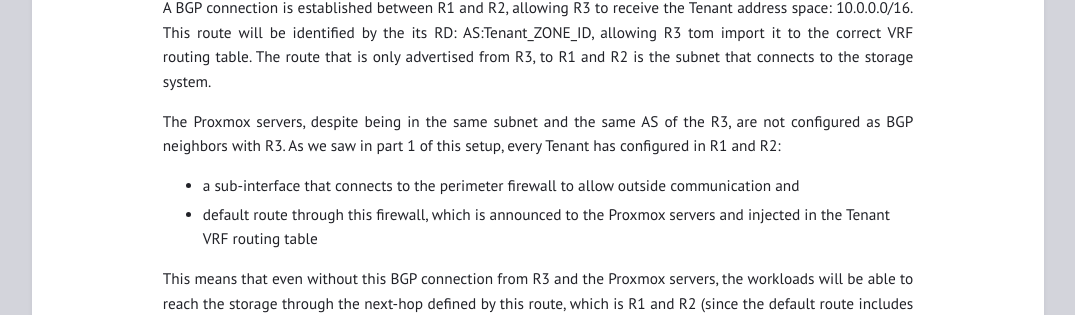
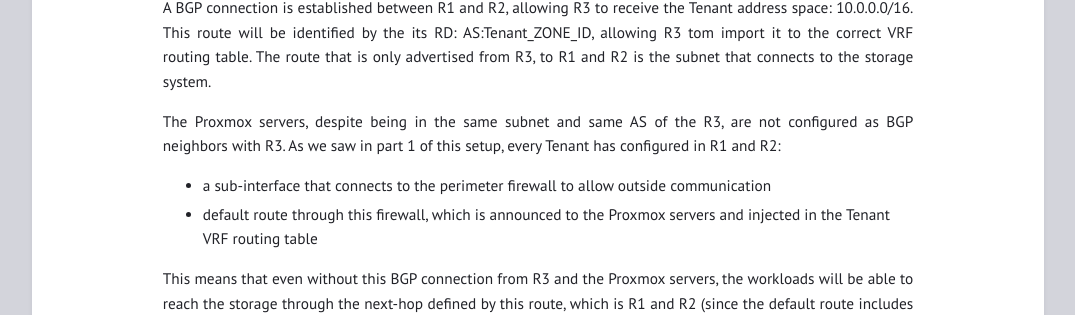
Before and after one commit to lptekdev/homelab, a Jekyll site: the page built from _posts/2025-01-02-proxmox_storage.md, in a window 1280 px wide and 900 px high, scrolled down 710 px. Shown: the part 148-463 px from the top of the window, without its empty margins (102-1177 px from the left). Built offline with Jekyll 4.4.1, drawn with Linux system fonts in a browser that asks for light colours.

Commit message:
minor fix

```diff
--- a/_posts/2025-01-02-proxmox_storage.md
+++ b/_posts/2025-01-02-proxmox_storage.md
@@ -18,8 +18,8 @@ Of course we have the limitation of the 4094 VLANs (without the ones we already
 
 A BGP connection is established between R1 and R2, allowing R3 to receive the Tenant address space: 10.0.0.0/16. This route will be identified by the its RD: AS:Tenant_ZONE_ID, allowing R3 tom import it to the correct VRF routing table. The route that is only advertised from R3, to R1 and R2 is the subnet that connects to the storage system.
 
-The Proxmox servers, despite being in the same subnet and the same AS of the R3, are not configured as BGP neighbors with R3. As we saw in part 1 of this setup, every Tenant has configured in R1 and R2:
-* a sub-interface that connects to the perimeter firewall to allow outside communication and
+The Proxmox servers, despite being in the same subnet and same AS of the R3, are not configured as BGP neighbors with R3. As we saw in part 1 of this setup, every Tenant has configured in R1 and R2:
+* a sub-interface that connects to the perimeter firewall to allow outside communication
 * default route through this firewall, which is announced to the Proxmox servers and injected in the Tenant VRF routing table
 
 This means that even without this BGP connection from R3 and the Proxmox servers, the workloads will be able to reach the storage through the next-hop defined by this route, which is R1 and R2 (since the default route includes the storage subnet). By the split horizon rule, the storage subnet route will never be advertised to the Proxmox servers, so we need to rely on the default route to guarantee there’s path to the storage. Also, without this BGP configuration it is not expected that R3 receives the type 5 and type 3 EVPN routes from Proxmox servers.
```
